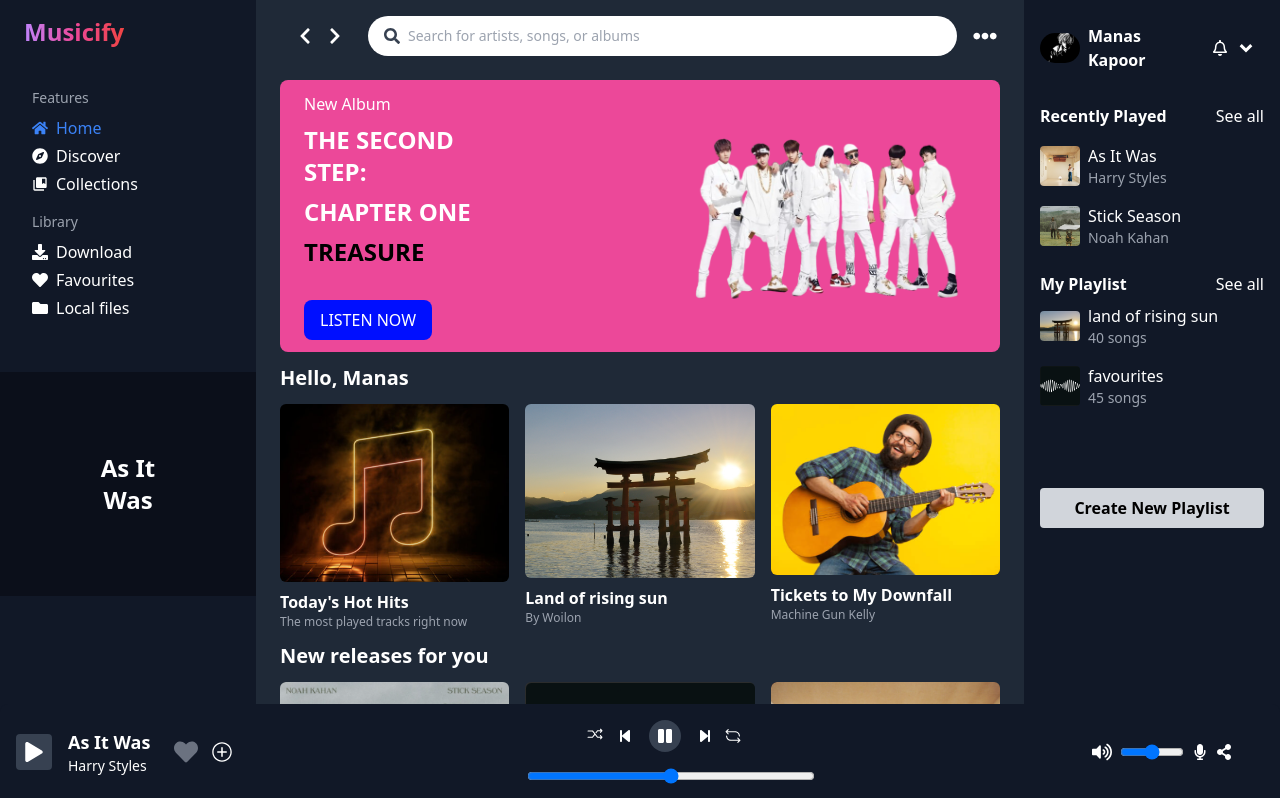
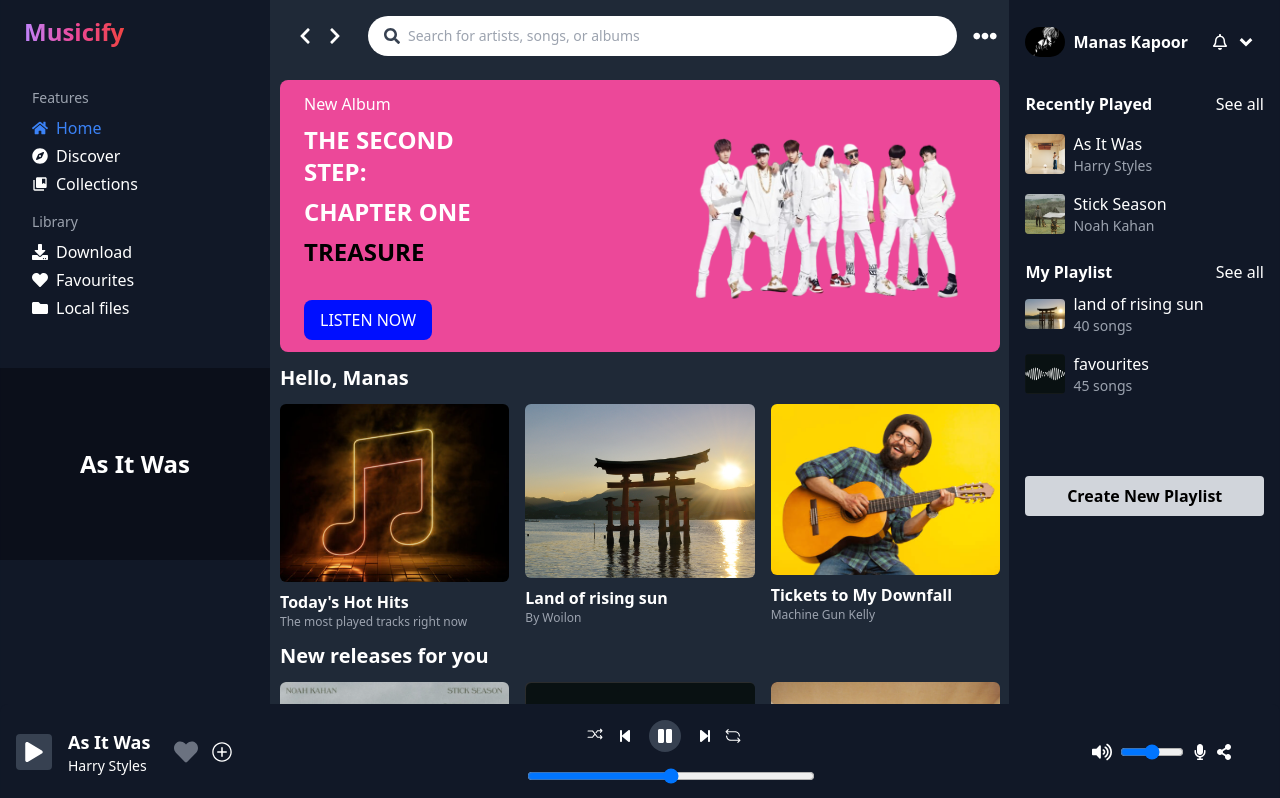
Before and after one commit to ManasKapoor18/Music-App, a Next.js app: page / in a window 1280 px wide. Shown: the top 798 px of the page. Built offline with nearby package versions, Linux system fonts and the light colour scheme.

Commit message:
added sidebar and playlist section in mobile screens with transition

```diff
--- a/src/app/layout.tsx
+++ b/src/app/layout.tsx
@@ -24,7 +24,7 @@
       <body>
         <div className="min-h-screen bg-gray-900 text-white flex">
           <div className="fixed md:w-1/5 md:block hidden">
-            <Sidebar />
+            <Sidebar visible={true} />
           </div>
           <div className="md:w-3/5 w-full bg-gray-800 mx-auto justify-center items-center ">
             <Header />
@@ -32,7 +32,7 @@
             <main className="px-6 py-2 flex-1">{children}</main>
           </div>
           <div className="fixed md:w-1/5 md:block hidden right-0">
-            <PlaylistSection />
+            <PlaylistSection visible={true} />
           </div>
           <MusicPlayer />
         </div>
--- a/src/components/mobileHeader.tsx
+++ b/src/components/mobileHeader.tsx
@@ -1,15 +1,38 @@
-import { FaBars, FaSearch } from "react-icons/fa";
+"use client";
+import React, { useState } from "react";
+import { FaBars, FaSearch, FaMusic } from "react-icons/fa";
+import Sidebar from "./sidebar";
+import PlaylistSection from "./playlistSection";
 
 const MobileHeader = () => {
+  const [sidebarVisible, setSidebarVisible] = useState(false);
+  const [playlistVisible, setPlaylistVisible] = useState(false);
+
+  const toggleSidebar = () => {
+    setSidebarVisible(!sidebarVisible);
+    if (playlistVisible) setPlaylistVisible(false);
+  };
+
+  const togglePlaylist = () => {
+    setPlaylistVisible(!playlistVisible);
+    if (sidebarVisible) setSidebarVisible(false);
+  };
+
   return (
+    <>
       <header className="p-4 md:hidden block">
         <div className="flex flex-row justify-between">
           <div className="text-3xl font-bold bg-gradient-to-r from-purple-400 via-pink-500 to-red-500 text-transparent bg-clip-text h-full">
             Musicify
           </div>
-        <button>
+          <div className="flex space-x-4">
+            <button onClick={toggleSidebar}>
               <FaBars size={24} />
             </button>
+            <button onClick={togglePlaylist}>
+              <FaMusic size={24} />
+            </button>
+          </div>
         </div>
         <div className="flex items-center h-[40px] rounded-full bg-white text-gray-700 px-4 w-full mt-4 mx-auto">
           <FaSearch className="mr-2" />
@@ -20,6 +43,18 @@
           />
         </div>
       </header>
+      <Sidebar visible={sidebarVisible} />
+      <PlaylistSection visible={playlistVisible} />
+      {(sidebarVisible || playlistVisible) && (
+        <div
+          className="fixed inset-0 bg-black opacity-50 z-40"
+          onClick={() => {
+            setSidebarVisible(false);
+            setPlaylistVisible(false);
+          }}
+        ></div>
+      )}
+    </>
   );
 };
 
--- a/src/components/playlistSection.tsx
+++ b/src/components/playlistSection.tsx
@@ -1,10 +1,20 @@
+import React from "react";
 import Image from "next/image";
 import { FaRegBell } from "react-icons/fa";
 import { RiArrowDropDownLine } from "react-icons/ri";
 
-const PlaylistSection = () => {
+type PlaylistSectionProps = {
+  visible: boolean;
+};
+
+const PlaylistSection: React.FC<PlaylistSectionProps> = ({ visible }) => {
   return (
-    <div className="bg-gray-900 p-4 min-h-screen">
+    <div
+      className={`fixed top-0 right-0 h-full bg-gray-900 z-50 transform ${
+        visible ? "translate-x-0" : "translate-x-full"
+      } transition-transform duration-300`}
+    >
+      <div className="p-4 min-h-screen">
         <div className="flex items-center space-x-2 pt-2 pb-8">
           <Image
             src={"/images/profile.jpg"}
@@ -93,6 +103,7 @@
           Create New Playlist
         </button>
       </div>
+    </div>
   );
 };
 
--- a/src/components/sidebar.tsx
+++ b/src/components/sidebar.tsx
@@ -1,7 +1,6 @@
 "use client";
-import React, { useState } from "react";
+import React from "react";
 import {
-  FaBars,
   FaCompass,
   FaDownload,
   FaFolder,
@@ -10,16 +9,23 @@
 } from "react-icons/fa";
 import { MdCollectionsBookmark } from "react-icons/md";
 
-const Sidebar = () => {
+type SidebarProps = {
+  visible: boolean;
+};
+
+const Sidebar: React.FC<SidebarProps> = ({ visible }) => {
   return (
-    <div>
-      <div className="bg-gray-900 min-h-screen">
+    <div
+      className={`fixed top-0 left-0 h-full bg-gray-900 z-50 transform ${
+        visible ? "translate-x-0" : "-translate-x-full"
+      } transition-transform duration-300`}
+    >
       <div className="flex items-center justify-between mb-6 mx-2 p-4">
         <div className="text-2xl font-bold bg-gradient-to-r from-purple-400 via-pink-500 to-red-500 text-transparent bg-clip-text">
           Musicify
         </div>
       </div>
-        <div className="mx-4 px-4 pb-12">
+      <div className="mx-4 px-4 md:mb-12">
         <p className="text-sm text-gray-400 mb-2">Features</p>
         <ul>
           <div className="flex items-center space-x-2 mb-1">
@@ -51,11 +57,11 @@
           </div>
         </ul>
       </div>
-        <div className="w-full bg-[rgb(11,15,26)] text-2xl font-bold text-white items-center justify-center text-center p-20">
+      <div className="w-full bg-[rgb(11,15,26)] text-2xl font-bold text-white items-center justify-center text-center p-20 md:block hidden">
         As It Was
-        </div>
       </div>
     </div>
   );
 };
+
 export default Sidebar;
```
Lines whose indentation alone changed are shown as unchanged.
